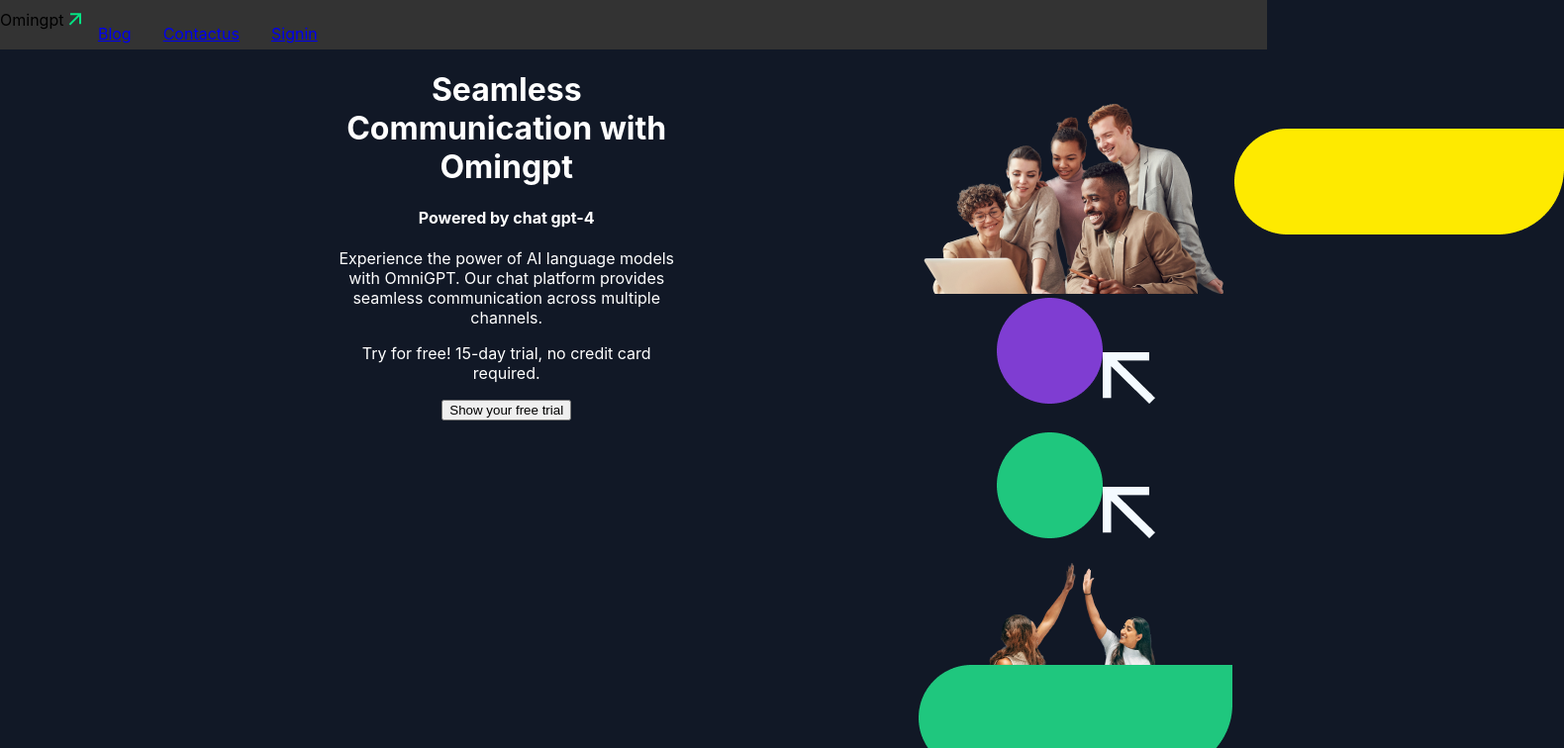
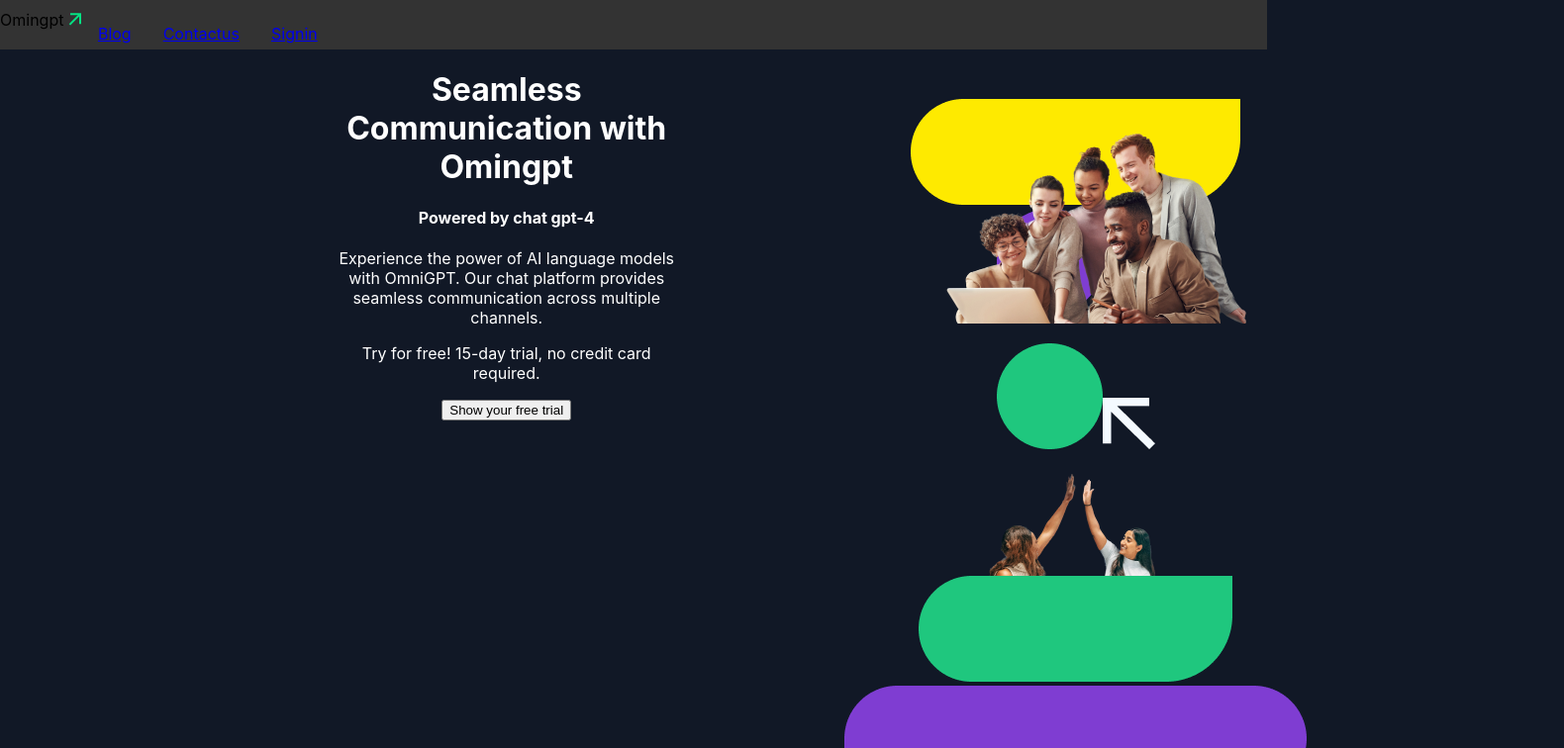
Before and after one commit to Peacesandy/omin-gpt, a React (Create React App) app: page / in a window 1280 px wide. Shown: the top 756 px of the page at 99% size, 1580 px wide, since content can reach past the window. Built offline with nearby package versions, Linux system fonts and the light colour scheme.

Commit message:
finally aligned images

```diff
--- a/src/Styles/Home.css
+++ b/src/Styles/Home.css
@@ -27,16 +27,18 @@
    left: 0;
 }
 
-.people-image{
+.yellow-long{
     position: relative;
     top: 0;
     left: 0;
+    z-index: 1;
 }
 
-.yellow-long{
+.people-image{
     position: absolute;
     top: 30px;
-
+    left: 30px;
+    z-index: 3;
 }
 
 .second-images{
```
